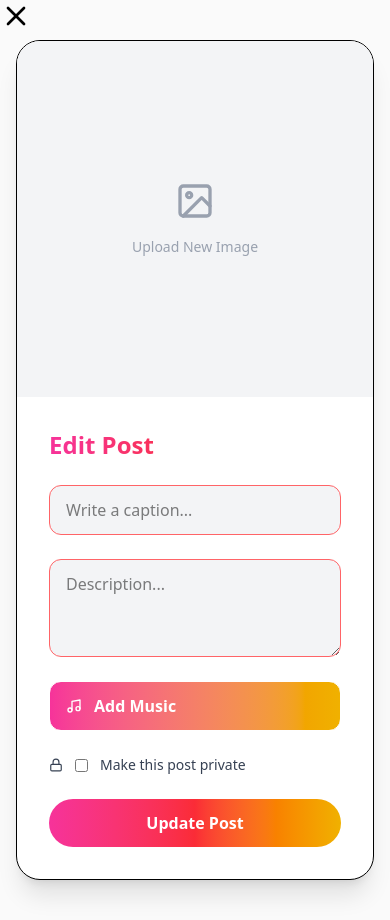
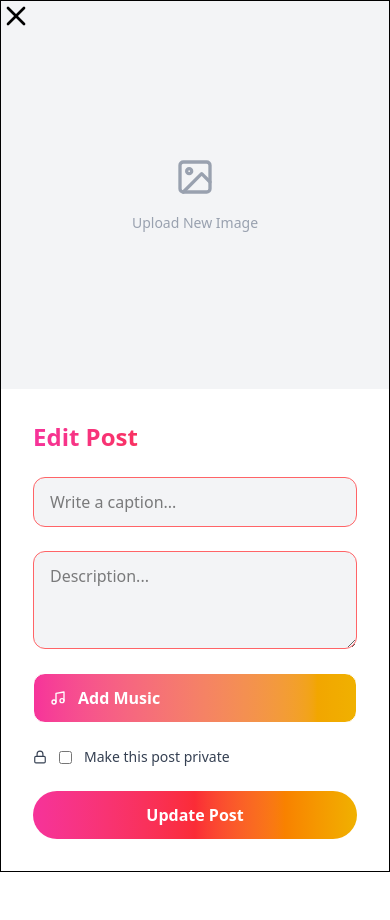
Before and after one commit to Harsh-Nain/Snapshot-Fruntend, a React (Vite) app: page /post/edit in a window 390 px wide. After the commit the page ends 872 px from the top, so only its background shows below. Built offline with nearby package versions, Linux system fonts and the light colour scheme; grey boxes are pictures that could not be loaded.

Commit message:
now fruntend completely working

```diff
--- a/src/pages/editpost.jsx
+++ b/src/pages/editpost.jsx
@@ -140,7 +140,7 @@ export default function EditPost() {
   };
 
   return (
-    <div className="w-full min-h-screen bg-[#fafafa] flex items-center justify-center px-4 py-10 z-9999">
+    <div className="w-full min-h-screen bg-[#fafafa] flex items-center justify-center sm:px-4 sm:py-10 z-9999">
 
       <div className="absolute inset-0 w-[fit-content] h-[fit-content] right-0 sm:hidden z-9999999"><FiX onClick={() => navigate("/api/profile")} size="2rem" /></div>
 
@@ -150,7 +150,7 @@ export default function EditPost() {
         </div>
       )}
 
-      <form onSubmit={handleSubmit} className="w-full max-w-6xl bg-white rounded-3xl shadow-xl border flex flex-col lg:flex-row overflow-hidden">
+      <form onSubmit={handleSubmit} className="w-full max-w-6xl bg-white sm:rounded-3xl shadow-xl border flex flex-col lg:flex-row overflow-hidden">
         <label className="w-full lg:w-1/2 aspect-square bg-gray-100 flex items-center justify-center cursor-pointer relative group">
           {!imagePreview ? (
             <div className="text-center text-gray-400 group-hover:text-gray-600 transition">
```
